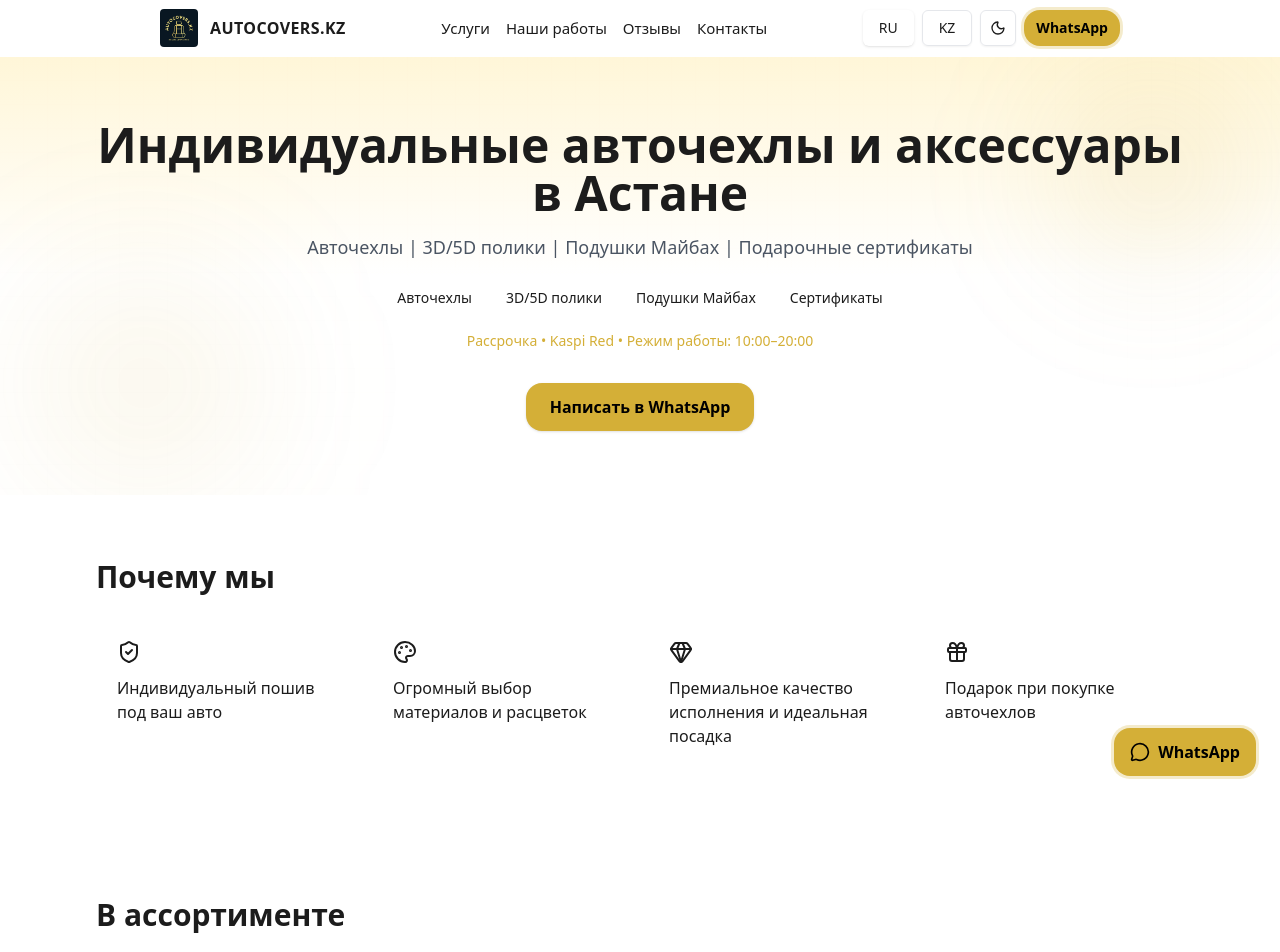
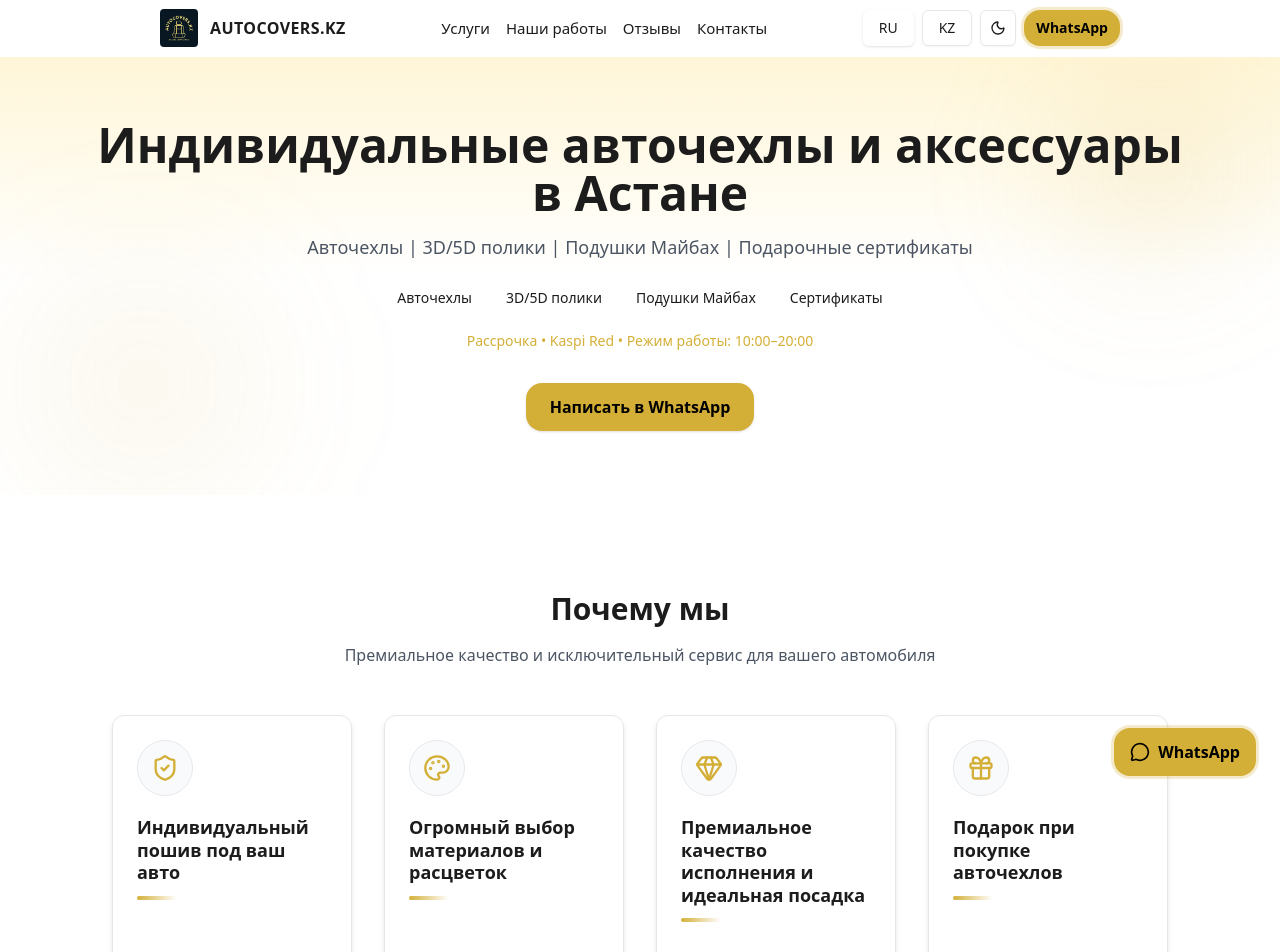
Before and after one commit to Ali-Fayzullaev/autocovers, a Next.js app: page / in a window 1280 px wide. Shown: the top 952 px of the page. Built offline with nearby package versions, Linux system fonts and the light colour scheme.

Commit message:
changed disign Features

```diff
--- a/components/Features.tsx
+++ b/components/Features.tsx
@@ -3,28 +3,102 @@ import { ru } from "@/lib/translations/ru";
 import { kz } from "@/lib/translations/kz";
 import { useLanguage } from "@/lib/LanguageContext";
 import { ShieldCheck, Gem, Palette, Gift } from "lucide-react";
+import { motion } from "framer-motion";
 
 const icons = [ShieldCheck, Palette, Gem, Gift];
+
+const containerVariants = {
+  hidden: { opacity: 0 },
+  visible: {
+    opacity: 1,
+    transition: {
+      staggerChildren: 0.15
+    }
+  }
+};
+
+const itemVariants = {
+  hidden: { opacity: 0, y: 20 },
+  visible: {
+    opacity: 1,
+    y: 0,
+    transition: {
+      duration: 0.5,
+      ease: "easeOut"
+    }
+  }
+};
 
 export function Features() {
   const { lang } = useLanguage();
   const t = lang === "ru" ? ru : kz;
+
   return (
-    <section id="services" className="section">
-      <h2 className="h2 mb-6">{t.features.title}</h2>
-      <div className="grid sm:grid-cols-2 lg:grid-cols-4 gap-4">
+    <section id="services" className="section py-16 md:py-24 bg-[var(--bg)]">
+      <div className="container mx-auto px-4 max-w-6xl">
+        <motion.h2
+          className="h2 mb-4 text-center text-[var(--fg)]"
+          initial={{ opacity: 0, y: 20 }}
+          whileInView={{ opacity: 1, y: 0 }}
+          transition={{ duration: 0.6 }}
+          viewport={{ once: true }}
+        >
+          {t.features.title}
+        </motion.h2>
+
+        <motion.p
+          className="text-center muted mb-12 max-w-2xl mx-auto"
+          initial={{ opacity: 0, y: 20 }}
+          whileInView={{ opacity: 1, y: 0 }}
+          transition={{ duration: 0.6, delay: 0.2 }}
+          viewport={{ once: true }}
+        >
+          {t.features.subtitle || "Премиальное качество и исключительный сервис для вашего автомобиля"}
+        </motion.p>
+
+        <motion.div
+          className="grid grid-cols-1 sm:grid-cols-2 lg:grid-cols-4 gap-6 md:gap-8"
+          variants={containerVariants}
+          initial="hidden"
+          whileInView="visible"
+          viewport={{ once: true, margin: "-50px" }}
+        >
           {t.features.items.map((text, i) => {
             const Icon = icons[i] || ShieldCheck;
             return (
-            <div
+              <motion.div
                 key={i}
-              className="rounded-2xl border border-white/10 p-5 bg-white/5 dark:bg-white/5"
+                variants={itemVariants}
+                className="group relative overflow-hidden rounded-xl bg-white dark:bg-white/5 p-6 border border-gray-200 dark:border-white/10 hover:border-[var(--gold)] transition-all duration-500 hover:-translate-y-2 shadow-md dark:shadow-none"
               >
-              <Icon className="h-6 w-6 text-brand-gold" />
-              <p className="mt-3 font-medium">{text}</p>
+                {/* Декоративный элемент */}
+                <div className="absolute top-0 right-0 w-20 h-20 bg-[var(--gold)]/10 rounded-bl-full transition-all duration-500 group-hover:bg-[var(--gold)]/20"></div>
+
+                {/* Иконка в круге */}
+                <div className="relative z-10 flex items-center justify-center w-14 h-14 rounded-full bg-gray-50 dark:bg-white/10 border border-[var(--gold)]/30 mb-5 group-hover:bg-[var(--gold)]/10 transition-colors duration-300">
+                  <Icon className="h-7 w-7 text-[var(--gold)]" />
                 </div>
+
+                <p className="relative z-10 font-semibold text-lg text-[var(--fg)] mb-3 leading-tight">
+                  {text}
+                </p>
+
+                <div className="relative z-10 h-1 w-10 bg-gradient-to-r from-[var(--gold)] to-transparent mb-4 rounded-full"></div>
+
+                <p className="relative z-10 text-sm muted mt-3 opacity-0 group-hover:opacity-100 transition-opacity duration-500">
+                  {t.features.items?.[i] || "Подробное описание преимущества"}
+                </p>
+
+                {/* Эффект при наведении */}
+                <div className="absolute inset-0 bg-gradient-to-br from-[var(--gold)]/5 to-transparent opacity-0 group-hover:opacity-100 transition-opacity duration-500"></div>
+              </motion.div>
             );
           })}
+        </motion.div>
+
+        {/* Декоративные элементы */}
+        <div className="absolute left-10 top-20 w-40 h-40 bg-[var(--gold)]/5 rounded-full blur-xl opacity-30"></div>
+        <div className="absolute right-10 bottom-20 w-40 h-40 bg-[var(--gold)]/5 rounded-full blur-xl opacity-30"></div>
       </div>
     </section>
   );
```
Lines whose indentation alone changed are shown as unchanged.
